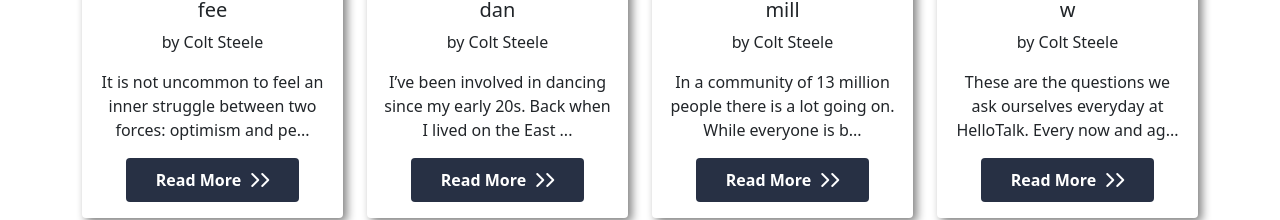
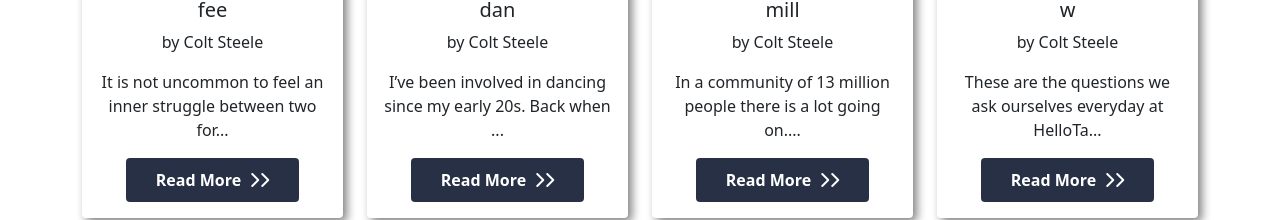
Before and after one commit to Sadman2539/review-website-language-buddy, a React (Create React App) app: page /blog in a window 1280 px wide. Shown: the part 432-652 px from the top of the page. Built offline with nearby package versions, Linux system fonts and the light colour scheme.

Commit message:
code optimized

```diff
--- a/src/components/Article/Article.js
+++ b/src/components/Article/Article.js
@@ -9,12 +9,12 @@ const Article = (props) => {
                 <Card className="course-card">
                     <Card.Img className="article-img" variant="top" src={image} />
                     <Card.Body>
-                        <Card.Title>{title.length === 25 ? title : body.slice(0, 25)}</Card.Title>
+                        <Card.Title>{body.slice(0, 25)}</Card.Title>
                         <Card.Text>
                             by {writer}
                         </Card.Text>
                         <Card.Text>
-                            {body.slice(0, 80)}...
+                            {body.slice(0, 60)}...
                         </Card.Text>
                         <NavLink to="#" >
                             <Button className="regular-btn">
```
